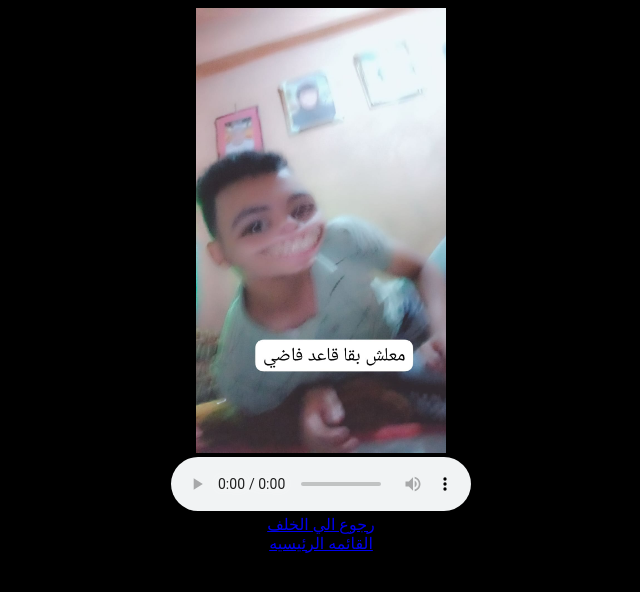
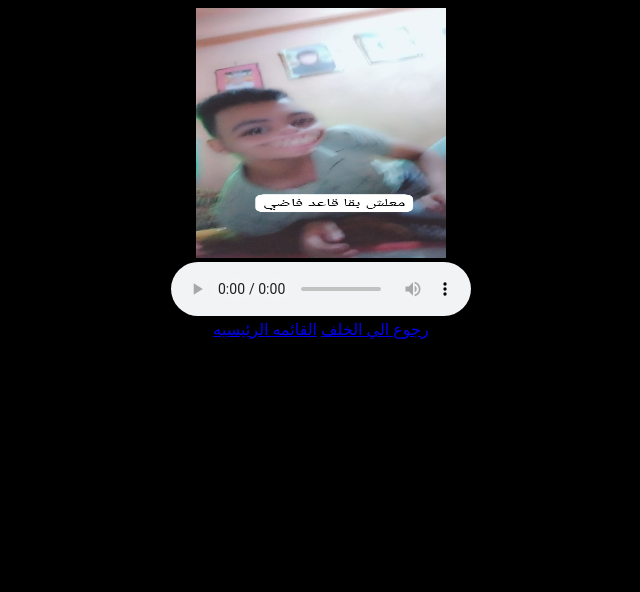
Before and after one commit to msqar3435-blip/sakr7, a plain HTML site: page index3.html in a window 1280 px wide. Shown: the whole page, without its empty margins (319-959 px from the left). Drawn offline with Linux system fonts and the light colour scheme.

Commit message:
Update index3.html

```diff
--- a/index3.html
+++ b/index3.html
@@ -6,9 +6,9 @@
     <title>القدوه</title>
 </head>
 <body style="text-align: center;" bgcolor="black">
-   <img src="mohamed.jpg" width="250" controls><br>
+   <img src="mohamed.jpg" width="250" height="250" controls><br>
    <audio src="mohamed.mp3" controls></audio><br>
-       <a style="text-align: right;" href="index2.html">رجوع الي الخلف</a><br>
-       <a style="text-align: left;" href="index.html">القائمه الرئيسيه</a><br>
+       <a style="text-align: right;" href="index2.html">رجوع الي الخلف</a>
+       <a style="text-align: left;" href="index.html">القائمه الرئيسيه</a>
 </body>
 </html>
```
